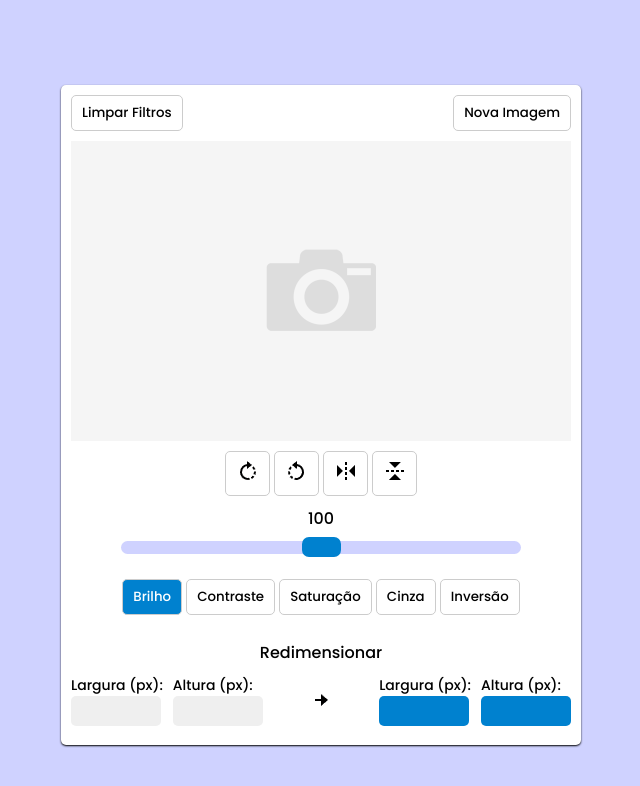
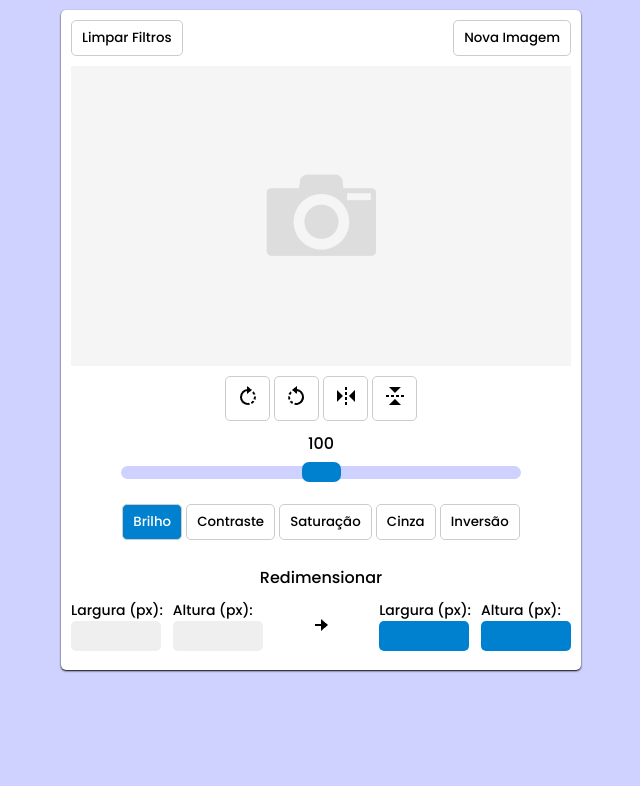
Before and after one commit to SrBaliardo/photo-editor, a plain HTML site: page index.html in a window 1280 px wide. Shown: the whole page, without its empty margins (319-959 px from the left). Drawn offline with nearby package versions, Linux system fonts and the light colour scheme.

Commit message:
fix height

```diff
--- a/styles.css
+++ b/styles.css
@@ -1,6 +1,6 @@
 body {
   background-color: #cfd2ff;
-  height: 100vh;
+  height: 100%;
   display: flex;
   align-items: center;
   justify-content: center;
@@ -14,7 +14,6 @@ main {
   padding: 10px;
   border-radius: 5px;
   box-shadow: 0 1px 2px;
-  margin-top: 10px;
 }
 
 header {
```
